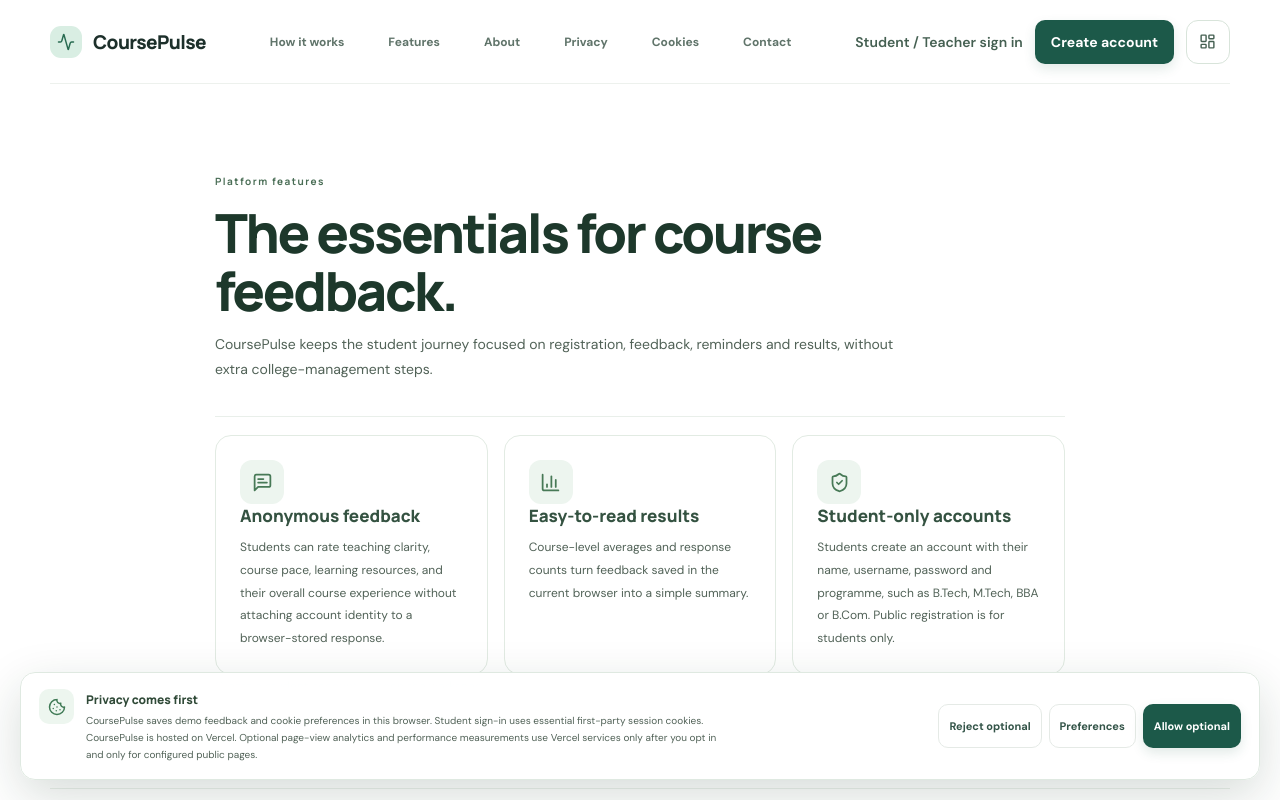
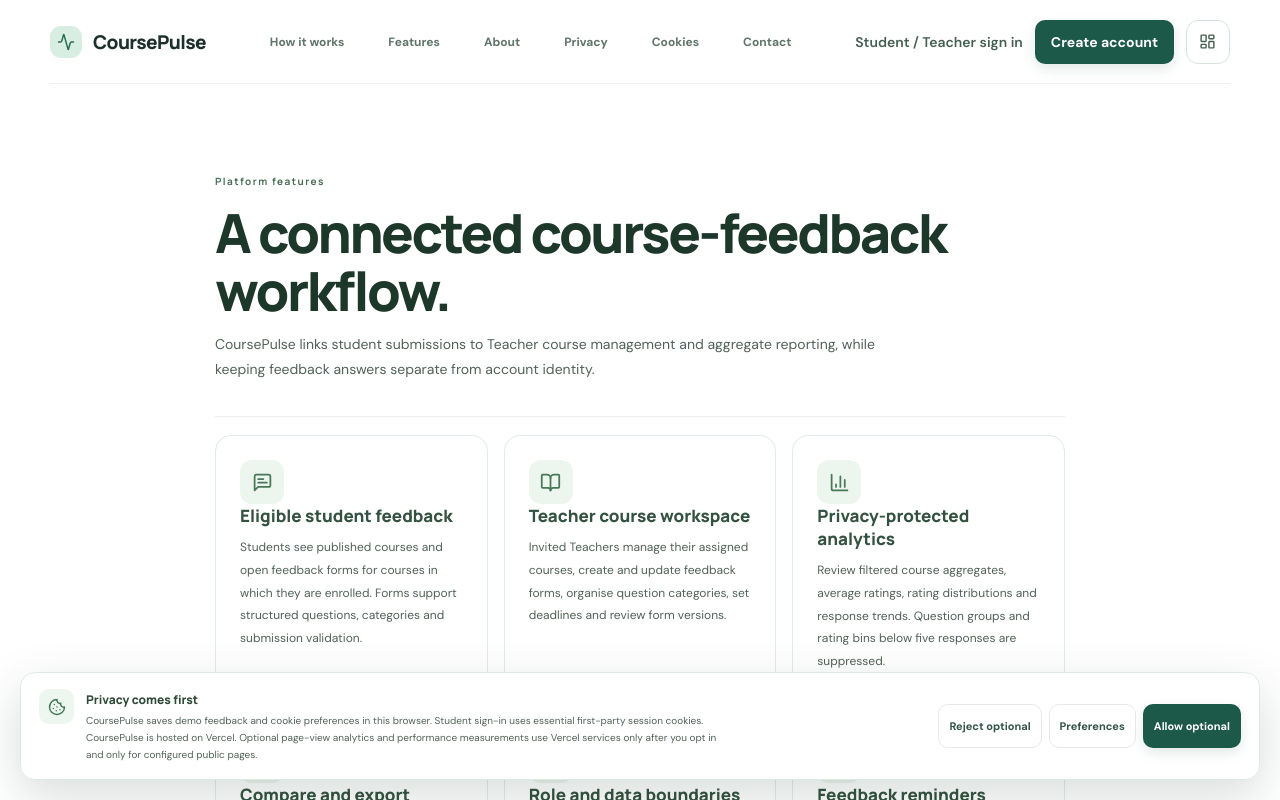
Before and after one commit to akashsharmapb09-cpu/coursePulse.site, a Next.js app: page /features in a window 1280 px wide. Shown: the top 800 px of the page. Built offline with nearby package versions, Linux system fonts and the light colour scheme; no server answers.

Commit message:
Describe the current course, feedback and analytics features

```diff
--- a/app/features/page.tsx
+++ b/app/features/page.tsx
@@ -1,29 +1,44 @@
 import type { Metadata } from 'next';
 import Link from 'next/link';
-import { BarChart3, MessageSquareText, ShieldCheck } from 'lucide-react';
+import { BarChart3, BellRing, BookOpen, FileBarChart, MessageSquareText, ShieldCheck } from 'lucide-react';
 import { PublicPage } from '@/components/public-site';
 
 export const metadata: Metadata = {
   alternates: { canonical: '/features' },
   title: 'Features',
-  description: 'Student accounts, anonymous course feedback and simple course-level results in one focused platform.'
+  description: 'Student feedback, assigned-course management, privacy-protected analytics, course comparison and reporting.'
 };
 
 const features = [
   {
     icon: MessageSquareText,
-    title: 'Anonymous feedback',
-    text: 'Students can rate teaching clarity, course pace, learning resources, and their overall course experience without attaching account identity to a browser-stored response.'
+    title: 'Eligible student feedback',
+    text: 'Students see published courses and open feedback forms for courses in which they are enrolled. Forms support structured questions, categories and submission validation.'
+  },
+  {
+    icon: BookOpen,
+    title: 'Teacher course workspace',
+    text: 'Invited Teachers manage their assigned courses, create and update feedback forms, organise question categories, set deadlines and review form versions.'
   },
   {
     icon: BarChart3,
-    title: 'Easy-to-read results',
-    text: 'Course-level averages and response counts turn feedback saved in the current browser into a simple summary.'
+    title: 'Privacy-protected analytics',
+    text: 'Review filtered course aggregates, average ratings, rating distributions and response trends. Question groups and rating bins below five responses are suppressed.'
+  },
+  {
+    icon: FileBarChart,
+    title: 'Compare and export reports',
+    text: 'Compare two selected courses and export the same aggregate reporting data as CSV, Excel-compatible XLS, XLSX or PDF. Raw answers and free-text comments are not included in ordinary reports.'
   },
   {
     icon: ShieldCheck,
-    title: 'Student-only accounts',
-    text: 'Students create an account with their name, username, password and programme, such as B.Tech, M.Tech, BBA or B.Com. Public registration is for students only.'
+    title: 'Role and data boundaries',
+    text: 'Student and Teacher access is checked on the server. New feedback answer records are stored separately from student sign-in details, and database policies scope data to the signed-in role and course.'
+  },
+  {
+    icon: BellRing,
+    title: 'Feedback reminders',
+    text: 'Students can see their pending and completed feedback forms. Reminder options help them keep track of due feedback without changing their course eligibility.'
   }
 ];
 
@@ -31,10 +46,10 @@ export default function FeaturesPage() {
   return (
     <PublicPage
       eyebrow="Platform features"
-      title="The essentials for course feedback."
-      description="CoursePulse keeps the student journey focused on registration, feedback, reminders and results, without extra college-management steps."
+      title="A connected course-feedback workflow."
+      description="CoursePulse links student submissions to Teacher course management and aggregate reporting, while keeping feedback answers separate from account identity."
     >
-      <div className="grid gap-4 md:grid-cols-3">
+      <div className="grid gap-4 md:grid-cols-2 xl:grid-cols-3">
         {features.map(({ icon: Icon, title, text }) => (
           <article key={title} className="rounded-2xl border border-[#e2ebe3] bg-white p-6">
             <span className="grid h-11 w-11 place-items-center rounded-xl bg-[#edf5ef] text-[#477956]">
```
